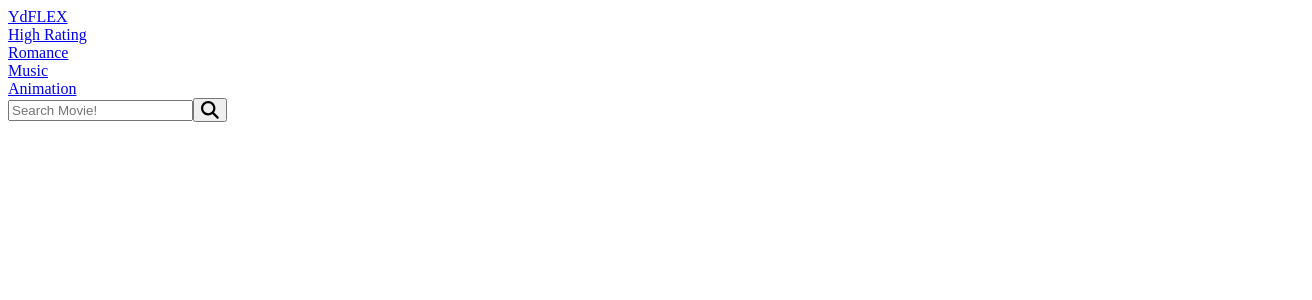
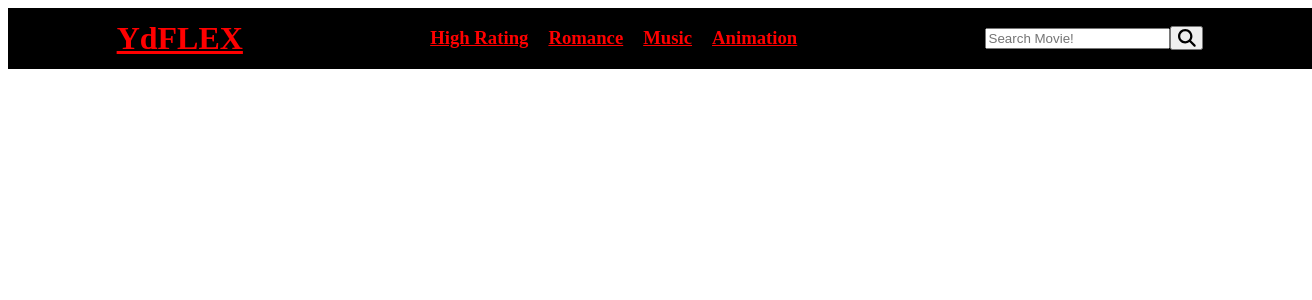
Before and after one commit to yhupaul/YdanMovie, a React (Create React App) app: page / in a window 1280 px wide. Shown: the top 300 px of the page, 1312 px wide, since content can reach past the window. Built offline with nearby package versions, Linux system fonts and the light colour scheme.

Commit message:
adjust header

```diff
--- /dev/null
+++ b/src/components/Header.css
@@ -0,0 +1,22 @@
+header {
+  display: flex;
+  align-items: center;
+  justify-content: space-around;
+  width: 100%;
+  height: 60px;
+  padding: 0 20px;
+  border-bottom: 1px solid #000000;
+  background-color: #000;
+  margin-bottom: 10px;
+}
+
+a {
+  color: red;
+}
+nav {
+  display: flex;
+}
+
+h3 {
+  margin: 10px;
+}
--- a/src/components/Header.js
+++ b/src/components/Header.js
@@ -4,7 +4,8 @@ import { Link } from 'react-router-dom';
 import { FontAwesomeIcon } from '@fortawesome/react-fontawesome'
 import { faSearch } from '@fortawesome/free-solid-svg-icons'
 import { useState } from "react"
-
+import styled from "styled-components"
+import styles from "./Header.css"
 
 function Header() {
   const Group_obj = { "High Rating": "minimum_rating=8", "Romance": "genre=romance", "Music": "genre=music", "Animation": "genre=animation" };
@@ -19,28 +20,28 @@ const [search, setSearch] = useState(null);
 
     return (
         // It's the Navigation Bar, always above the container!!
-        <div>
+        <header>
             {/*  Page Name */}
-            <div>
+            <h1>
                 <Link to={"/react-for-beginners"} >YdFLEX</Link>
-            </div>
+            </h1>
 
             {/* Group Links */}
-            <div>
+            <nav>
                 {
                     Group_key_arr.map((key) => {
                         return (
-                            <div>
-                                <div>
+                            <div className='genre'>
+                                <h3>
                                     <Link
                                         to={`/page/${Group_obj[key]}/1`}
                                     >{key}</Link>
-                                </div>
+                                </h3>
                             </div>
                         )
                     })
                 }
-            </div>
+            </nav>
              {/* Search Bar */}
             <div>
                 <div>
@@ -64,7 +65,7 @@ const [search, setSearch] = useState(null);
                 </div>
             </div>
 
-        </div>
+        </header>
     )
   // style
 //   const Header = styled.header`
```
